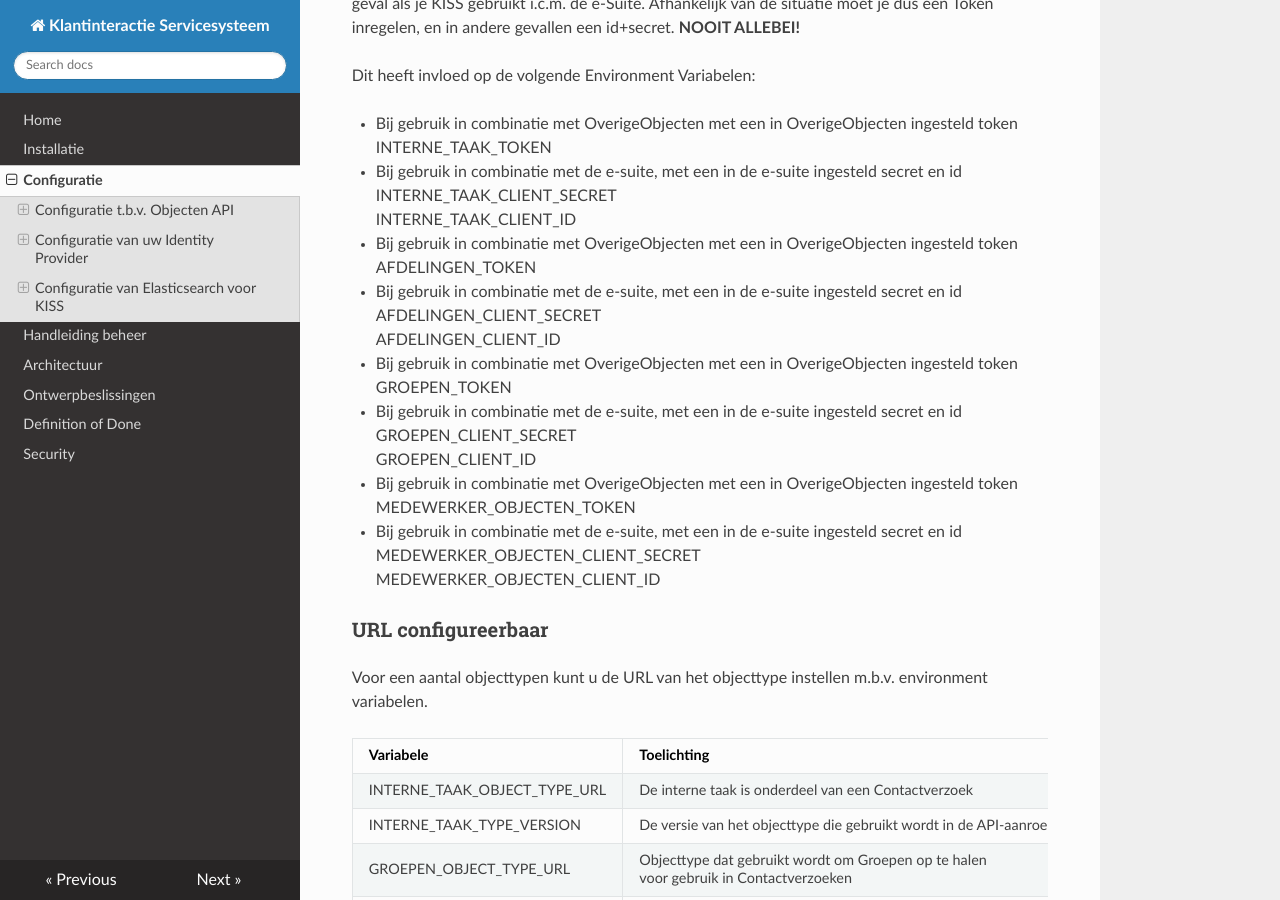
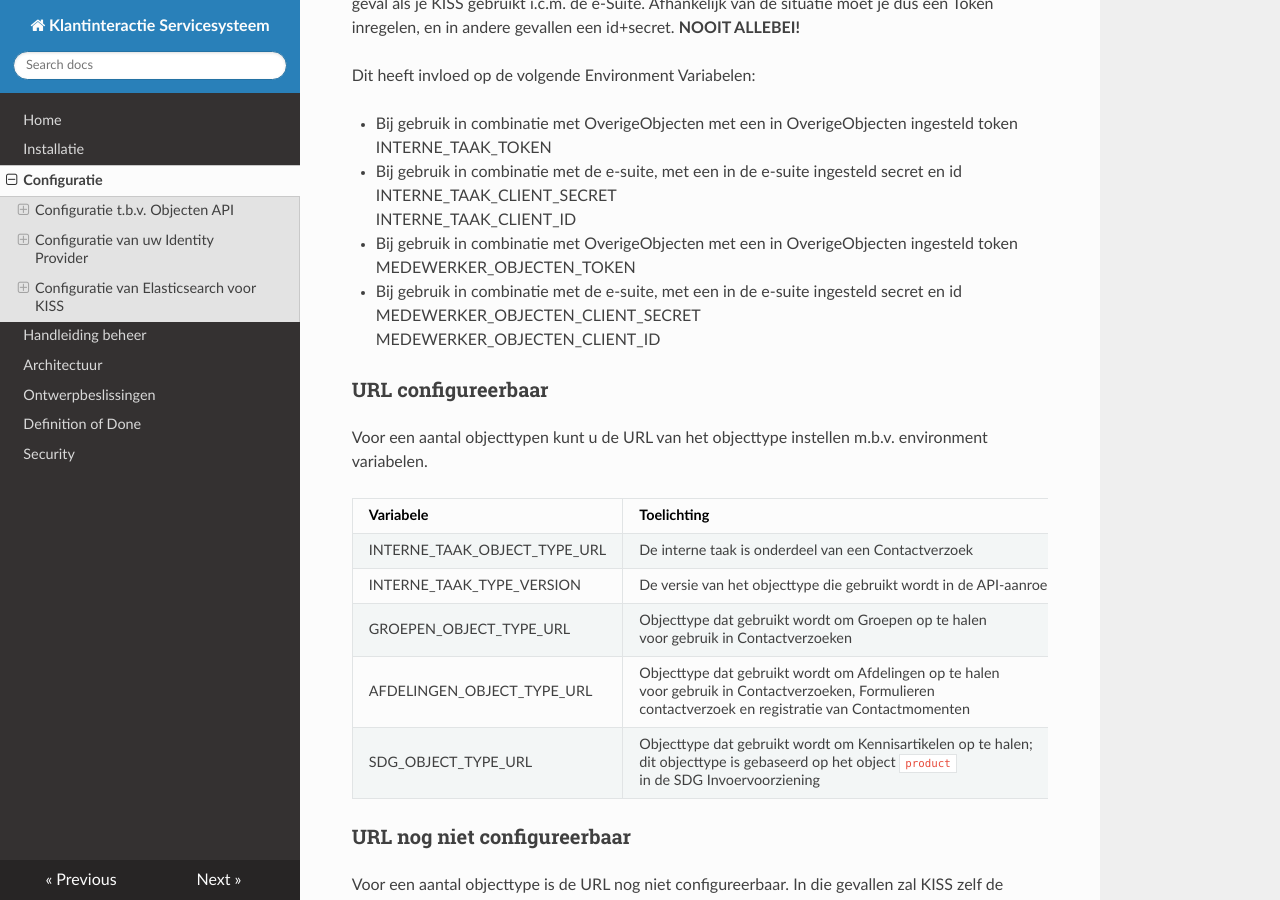
Before and after one commit to Klantinteractie-Servicesysteem/.github, an MkDocs documentation site: the page built from docs/CONFIGURATIE.md, in a window 1280 px wide and 900 px high, scrolled down 538 px. Built offline with MkDocs 1.6.1, drawn with Linux system fonts in a browser that asks for light colours; nearby versions of some CDN libraries.

Commit message:
Update CONFIGURATIE.md
Ik heb hier toch ook Afdleingen en Groepen weggehaald.

```diff
--- a/docs/CONFIGURATIE.md
+++ b/docs/CONFIGURATIE.md
@@ -17,18 +17,6 @@ INTERNE_TAAK_TOKEN
 - Bij gebruik in combinatie met de e-suite, met een in de e-suite ingesteld secret en id<br/>
 INTERNE_TAAK_CLIENT_SECRET<br/>
 INTERNE_TAAK_CLIENT_ID
-
-- Bij gebruik in combinatie met OverigeObjecten met een in OverigeObjecten ingesteld token<br/>
-AFDELINGEN_TOKEN
-
-- Bij gebruik in combinatie met de e-suite, met een in de e-suite ingesteld secret en id
-AFDELINGEN_CLIENT_SECRET <br/>AFDELINGEN_CLIENT_ID
-
-- Bij gebruik in combinatie met OverigeObjecten met een in OverigeObjecten ingesteld token<br/>
-GROEPEN_TOKEN
-
-- Bij gebruik in combinatie met de e-suite, met een in de e-suite ingesteld secret en id
-GROEPEN_CLIENT_SECRET <br/> GROEPEN_CLIENT_ID
 
 - Bij gebruik in combinatie met OverigeObjecten met een in OverigeObjecten ingesteld token<br/>
 MEDEWERKER_OBJECTEN_TOKEN
```
